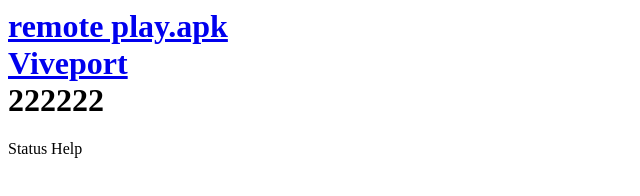
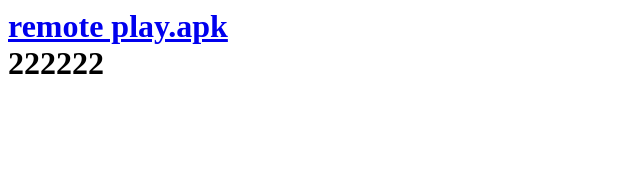
Before and after one commit to kenshinn/Test, a plain HTML site: page 3.html in a window 1280 px wide. Shown: the whole page, without its empty margins (0-640 px from the left). Drawn offline with Linux system fonts and the light colour scheme.

Commit message:
Update 3.html

```diff
--- a/3.html
+++ b/3.html
@@ -2,9 +2,8 @@
   <body>
     <h1>
     <a href="https://kenshinn.github.io/Test/RemotePlayPortV5.0.apk">remote play.apk</a><br />
-    <a href="https://assets-global.htcvive.com/static-misc/delegated/mvr_objects/ViveportM_App_Store_beta-66.apk">Viveport</a><br />
 
   222222
     </h1>
   </body>
-</html> Status Help
+</html>
```
